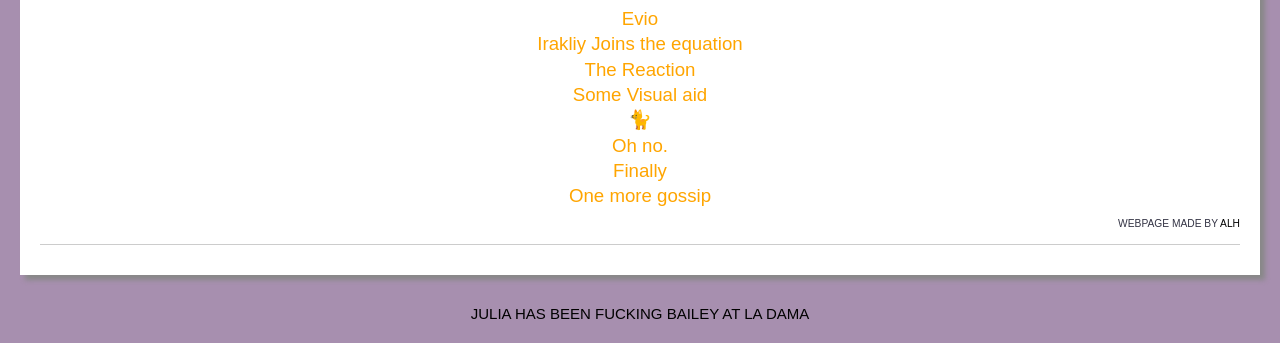
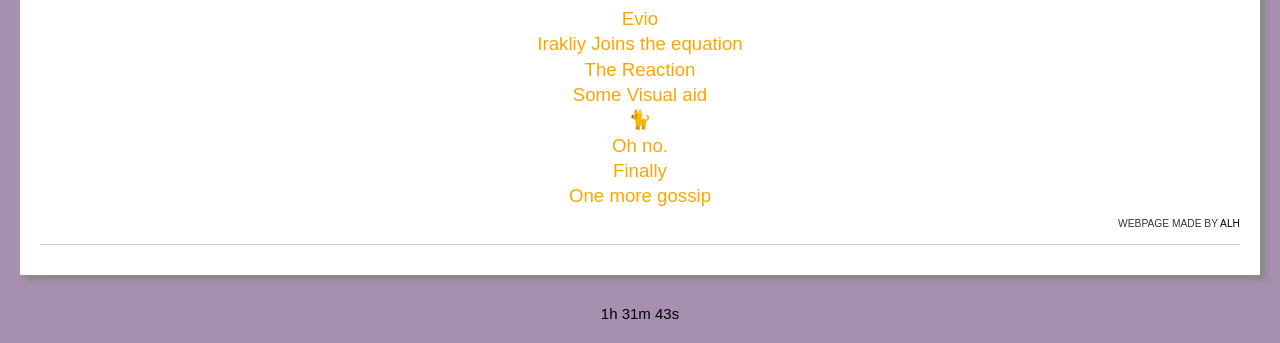
Before and after one commit to AlohaBitches/AlohaBitches, a plain HTML site: page index.html in a window 1280 px wide. Shown: the part 483-826 px from the top of the page. Drawn offline with Linux system fonts and the light colour scheme.

Commit message:
Update index.html

```diff
--- a/index.html
+++ b/index.html
@@ -160,7 +160,7 @@ p {
 <p id="demo"></p>
 
 <script>
-var countDownDate = new Date("Jan 2, 2018 23:00:00").getTime();
+var countDownDate = new Date("Jan 11, 2018 16:00:00").getTime();
 var x = setInterval(function() {
     var now = new Date().getTime();
 
@@ -176,7 +176,7 @@ var x = setInterval(function() {
 
     if (distance < 0) {
         clearInterval(x);
-        document.getElementById("demo").innerHTML = "JULIA HAS BEEN FUCKING BAILEY AT LA DAMA";
+        document.getElementById("demo").innerHTML = "JULIA IS FUCKING THEO IN THE ASSHOLE, ALSO, JAVI HAS BEEN SEEING THE GOAT SARA";
     }
 }, 1000);
 </script>
```
